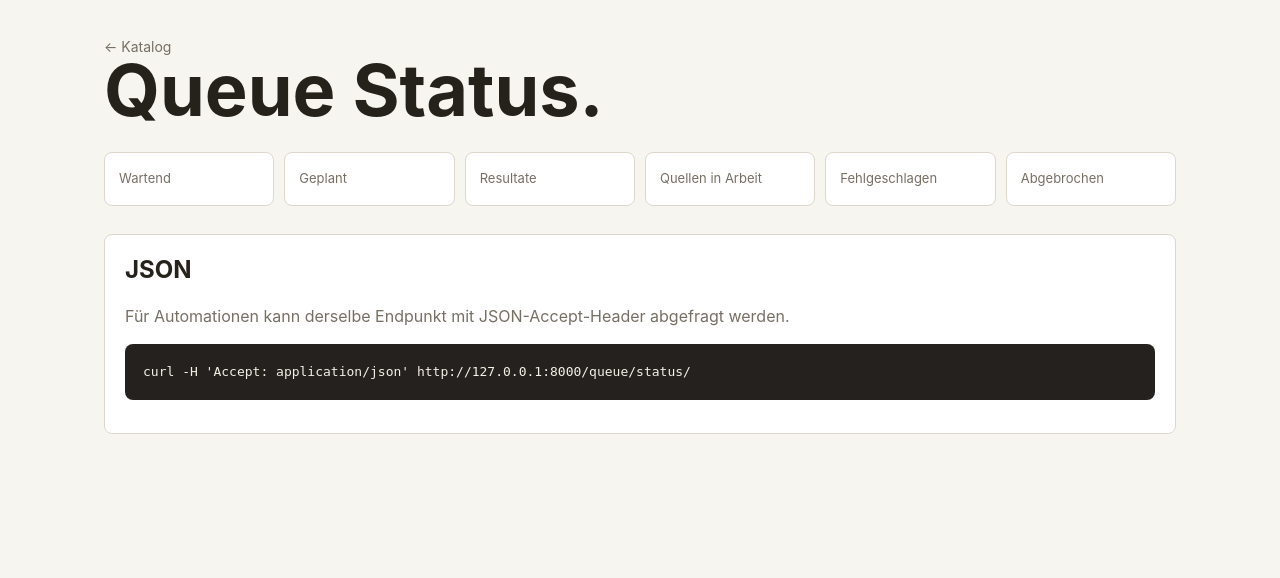
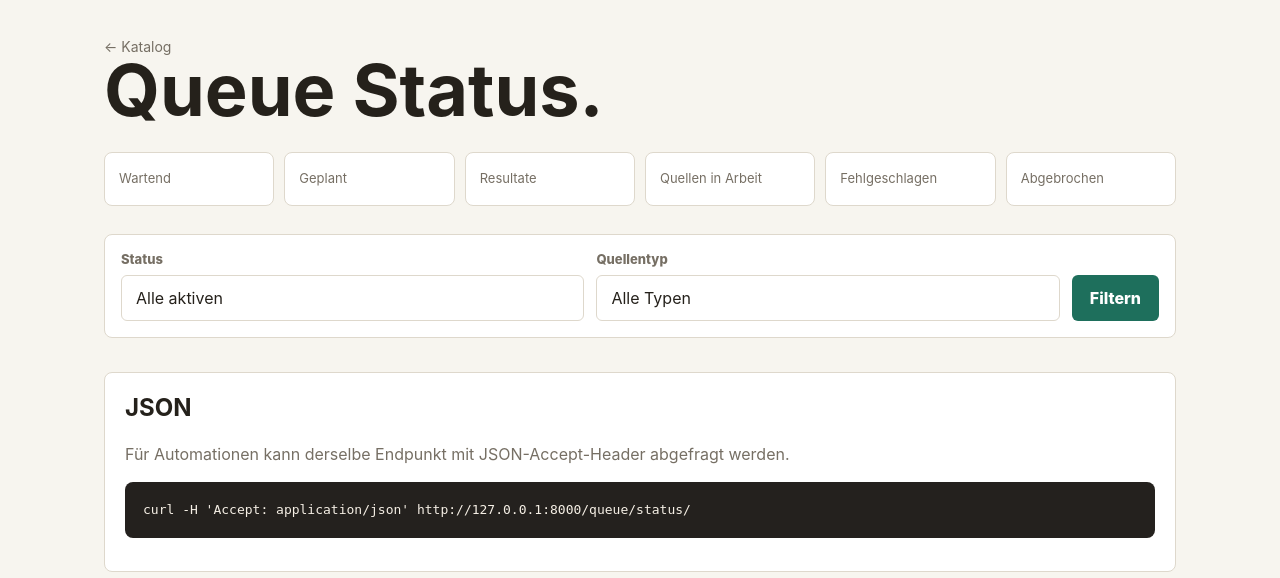
Before and after one commit to sraisl/rezeptinger, a Django app: template recipes/templates/recipes/queue_status.html in a window 1280 px wide. Shown: the part 61-639 px from the top of the page. Run offline with Django 5.2, Linux system fonts and the light colour scheme; the template is opened without the code that fills it, so the values that code supplies are empty.

Commit message:
feat: Add filtering options for queue status by source type and status, and enhance UI with badges

```diff
--- a/recipes/static/recipes/app.css
+++ b/recipes/static/recipes/app.css
@@ -126,6 +126,18 @@ input {
   min-height: 46px;
   min-width: 0;
   padding: 0 14px;
+}
+
+select {
+  appearance: none;
+  background: var(--panel);
+  border: 1px solid var(--line);
+  border-radius: 6px;
+  color: var(--text);
+  font: inherit;
+  min-height: 46px;
+  min-width: 0;
+  padding: 0 34px 0 14px;
 }
 
 textarea {
@@ -354,6 +366,35 @@ button:hover {
   margin-bottom: 34px;
 }
 
+.filter-panel {
+  align-items: end;
+  background: var(--panel);
+  border: 1px solid var(--line);
+  border-radius: 8px;
+  display: flex;
+  flex-wrap: wrap;
+  gap: 12px;
+  margin-bottom: 6px;
+  padding: 16px;
+}
+
+.filter-panel label {
+  display: grid;
+  flex: 1 1 180px;
+  gap: 8px;
+}
+
+.filter-panel label span {
+  color: var(--muted);
+  font-size: 13px;
+  font-weight: 800;
+}
+
+.filter-panel .muted-link {
+  min-height: 46px;
+  padding-top: 14px;
+}
+
 .catalog-tags,
 .card-tags {
   display: flex;
@@ -475,6 +516,28 @@ button:hover {
   gap: 4px;
   min-width: 0;
   text-decoration: none;
+}
+
+.source-badges {
+  align-items: center;
+  display: flex;
+  flex-wrap: wrap;
+  gap: 8px;
+}
+
+.source-badges .status {
+  margin-bottom: 0;
+}
+
+.source-type {
+  background: #f3eee4;
+  border: 1px solid var(--line);
+  border-radius: 999px;
+  color: var(--muted);
+  display: inline-block;
+  font-size: 12px;
+  font-weight: 800;
+  padding: 4px 9px;
 }
 
 .source-link strong,
@@ -751,6 +814,7 @@ button:hover {
 
   .url-form,
   .search-form,
+  .filter-panel,
   .source-footer,
   .source-item,
   .form-actions {
--- a/recipes/templates/recipes/index.html
+++ b/recipes/templates/recipes/index.html
@@ -71,7 +71,10 @@
         {% for source in sources %}
           <div class="source-item">
             <a class="source-link" href="{% url 'recipes:source_detail' source.pk %}">
-              <span class="status status-{{ source.status }}">{{ source.get_status_display }}</span>
+              <span class="source-badges">
+                <span class="source-type">{{ source.get_source_type_display }}</span>
+                <span class="status status-{{ source.status }}">{{ source.get_status_display }}</span>
+              </span>
               <strong>{{ source.title|default:source.url }}</strong>
               {% if source.error_message %}
                 <small>{{ source.error_message|truncatechars:140 }}</small>
--- a/recipes/templates/recipes/queue_status.html
+++ b/recipes/templates/recipes/queue_status.html
@@ -18,6 +18,35 @@
       <div><span>Abgebrochen</span><strong>{{ status.cancelled_sources }}</strong></div>
     </div>
 
+    <form class="filter-panel" method="get">
+      <label>
+        <span>Status</span>
+        <select name="status">
+          <option value="">Alle aktiven</option>
+          {% for value, label in status_choices %}
+            <option value="{{ value }}" {% if selected_status == value %}selected{% endif %}>
+              {{ label }}
+            </option>
+          {% endfor %}
+        </select>
+      </label>
+      <label>
+        <span>Quellentyp</span>
+        <select name="source_type">
+          <option value="">Alle Typen</option>
+          {% for value, label in source_type_choices %}
+            <option value="{{ value }}" {% if selected_source_type == value %}selected{% endif %}>
+              {{ label }}
+            </option>
+          {% endfor %}
+        </select>
+      </label>
+      <button type="submit">Filtern</button>
+      {% if selected_status or selected_source_type %}
+        <a class="muted-link" href="{% url 'recipes:queue_status' %}">Zurücksetzen</a>
+      {% endif %}
+    </form>
+
     {% if sources %}
       <section class="status-list">
         <h2>Aktive Quellen</h2>
@@ -25,7 +54,10 @@
           {% for source in sources %}
             <div class="source-item">
               <a class="source-link" href="{% url 'recipes:source_detail' source.pk %}">
-                <span class="status status-{{ source.status }}">{{ source.get_status_display }}</span>
+                <span class="source-badges">
+                  <span class="source-type">{{ source.get_source_type_display }}</span>
+                  <span class="status status-{{ source.status }}">{{ source.get_status_display }}</span>
+                </span>
                 <strong>{{ source.title|default:source.url }}</strong>
                 {% if source.error_message %}
                   <small>{{ source.error_message|truncatechars:140 }}</small>
```
Also changed, not shown: TODO.md (+2 -1 lines), recipes/tests.py (+29 -0 lines), recipes/views.py (+26 -1 lines).
